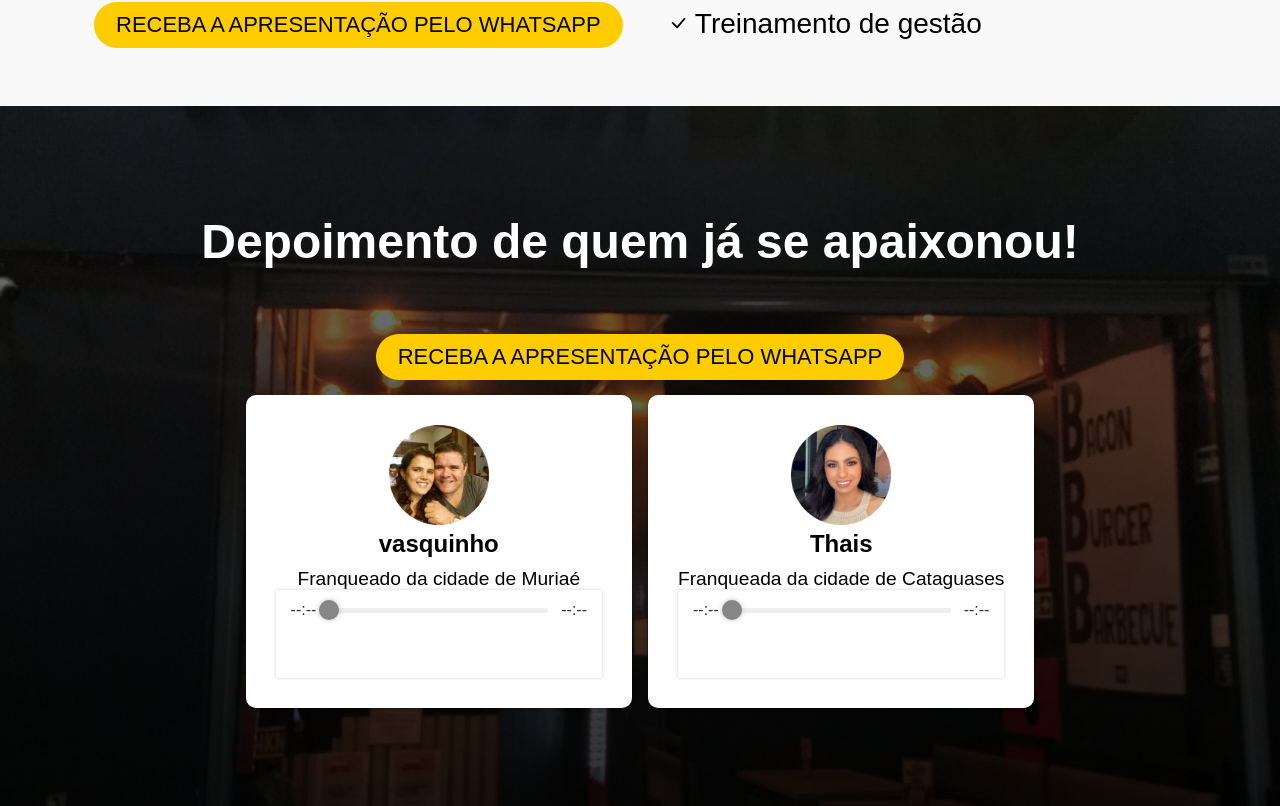
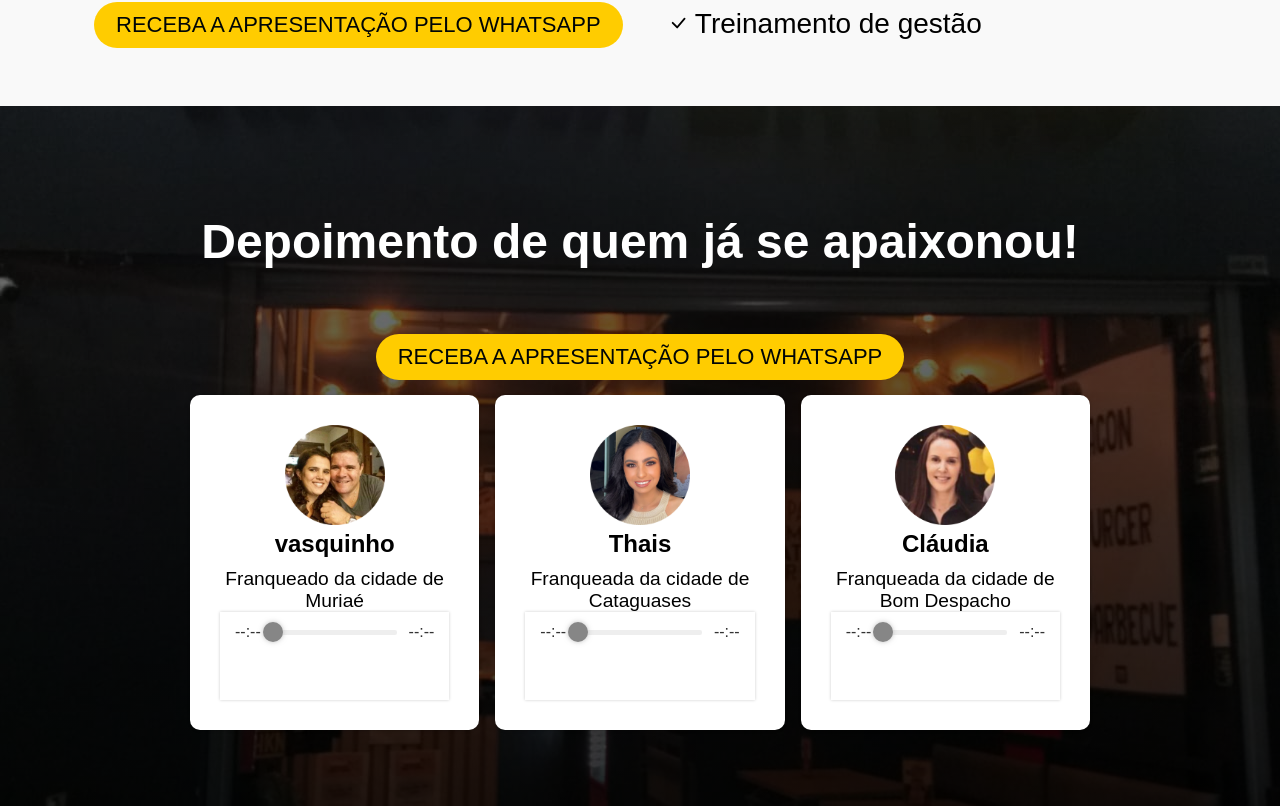
Before and after one commit to Onesiojr1/japa-nobre, a React (Create React App) app: page /franquia in a window 1280 px wide. Shown: the part 3007-3813 px from the top of the page. Built offline with nearby package versions, Linux system fonts and the light colour scheme; no server answers; a web font is replaced by a local one.

Commit message:
adicionando mais 1 franqueado

```diff
--- a/src/components/landingPage/formSection/index.js
+++ b/src/components/landingPage/formSection/index.js
@@ -15,7 +15,6 @@ import {
   FormH1,
   FormLabel,
   FormInput,
-  FormSelect,
   FormButton,
   Icon,
   FormWrap,
--- a/src/components/landingPage/review/index.js
+++ b/src/components/landingPage/review/index.js
@@ -14,9 +14,11 @@ import {
 import img from "../../../images/about-04.jpg";
 import perfil1 from "../../../images/Pessoa1.png"
 import perfil2 from "../../../images/Pessoa2.png"
+import perfil3 from "../../../images/Pessoa3.png"
 import { BtnWrap, ButtonForm } from "../about/aboutElements";
 import audio1 from "../../../videos/vasquinho.mp3"
 import audio2 from "../../../videos/thais.mp3"
+import audio3 from "../../../videos/claudia.mp3"
 import AudioPlayer from 'react-h5-audio-player';
 import 'react-h5-audio-player/lib/styles.css';
 
@@ -56,6 +58,12 @@ const Review = () => {
                 <ReviewP>Franqueada da cidade de Cataguases</ReviewP>
                 <AudioPlayer src={audio2} showJumpControls={false} showFilledProgress={false} customAdditionalControls={[]} customVolumeControls={[]} />
             </ReviewCard>
+            <ReviewCard>
+                <ReviewIcon src={perfil3} alt='BG' />
+                <ReviewH2>Cláudia</ReviewH2>
+                <ReviewP>Franqueada da cidade de Bom Despacho</ReviewP>
+                <AudioPlayer src={audio3} showJumpControls={false} showFilledProgress={false} customAdditionalControls={[]} customVolumeControls={[]} />
+            </ReviewCard>
         </ReviewWrap>
       </ReviewContent>
     </ReviewContainer>
--- a/src/components/landingPage/review/reviewElements.js
+++ b/src/components/landingPage/review/reviewElements.js
@@ -81,7 +81,7 @@ export const ReviewWrap = styled.div`
   max-width: 1000px;
   margin: 0 auto;
   display: grid;
-  grid-template-columns: 1fr 1fr;
+  grid-template-columns: 1fr 1fr 1fr;
   align-items: center;
   grid-gap: 16px;
   padding: 0 50px;
```
Also changed, not shown: src/images/Pessoa3.png (added), 1 other file (tests, documents, lock files or other folders).
